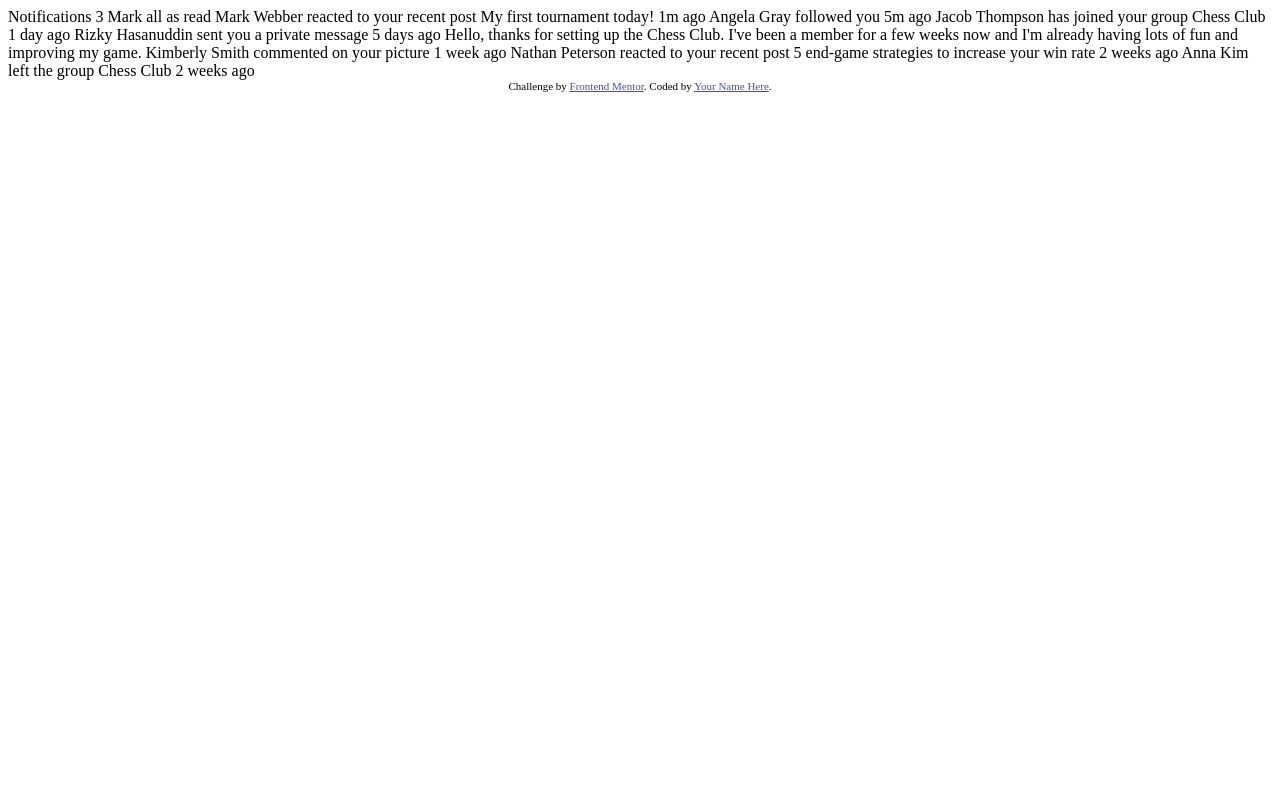
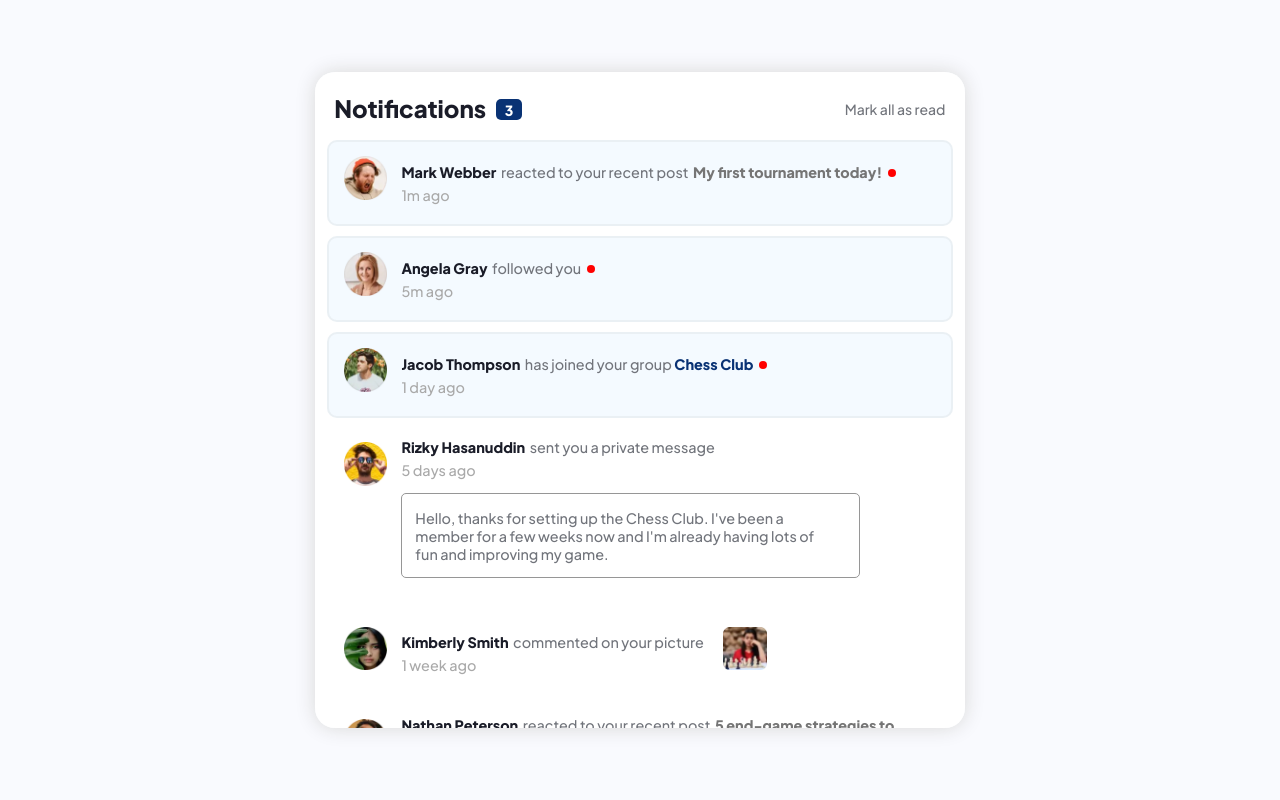
Before and after one commit to Kamilkwk12/Notifications-page, a plain HTML site: page index.html in a window 1280 px wide. Drawn offline with Linux system fonts and the light colour scheme.

Commit message:
Add files via upload

```diff
--- a/index.html
+++ b/index.html
@@ -2,50 +2,85 @@
 <html lang="en">
 <head>
   <meta charset="UTF-8">
-  <meta name="viewport" content="width=device-width, initial-scale=1.0"> <!-- displays site properly based on user's device -->
-
-  <link rel="icon" type="image/png" sizes="32x32" href="./images/favicon-32x32.png">
-
+  <meta name="viewport" content="width=device-width, initial-scale=1.0">
+  <link rel="stylesheet" href="./style.css">
+  <link rel="icon" type="image/png" sizes="32x32" href="./assets/images/favicon-32x32.png">
   <title>Frontend Mentor | Notifications page</title>
-
-  <!-- Feel free to remove these styles or customise in your own stylesheet 👍 -->
-  <style>
-    .attribution { font-size: 11px; text-align: center; }
-    .attribution a { color: hsl(228, 45%, 44%); }
-  </style>
 </head>
 <body>
-
-  Notifications 3
-
-  Mark all as read
-
-  Mark Webber reacted to your recent post My first tournament today!
-  1m ago
-
-  Angela Gray followed you
-  5m ago
-
-  Jacob Thompson has joined your group Chess Club
-  1 day ago
-
-  Rizky Hasanuddin sent you a private message
-  5 days ago
-  Hello, thanks for setting up the Chess Club. I've been a member for a few weeks now and
-  I'm already having lots of fun and improving my game.
-
-  Kimberly Smith commented on your picture
-  1 week ago
-
-  Nathan Peterson reacted to your recent post 5 end-game strategies to increase your win rate
-  2 weeks ago
-
-  Anna Kim left the group Chess Club
-  2 weeks ago
-
-  <div class="attribution">
-    Challenge by <a href="https://www.frontendmentor.io?ref=challenge" target="_blank">Frontend Mentor</a>.
-    Coded by <a href="#">Your Name Here</a>.
-  </div>
+  <main>
+    <header>
+      <h1>Notifications</h1>
+      <div id="notify-number">3</div>
+      <div id="mark-all">Mark all as read</div>
+    </header>
+    <section class="unread">
+      <img src="./assets/images/avatar-mark-webber.webp" alt="profile picture"/>
+      <div>
+        <span class="name">Mark Webber</span> reacted to your recent post
+        <span class="post-name">My first tournament today!</span>
+        <div class="dot show"></div>
+        <span class="time-ago">1m ago</span>
+      </div>
+    </section>
+    <section class="unread">
+      <img src="./assets/images/avatar-angela-gray.webp" alt="profile picture"/>
+      <div>
+        <span class="name">Angela Gray</span> followed you
+        <div class="dot show"></div>
+        <br/>
+        <span class="time-ago">5m ago</span>
+      </div>
+    </section>
+    <section class="unread">
+      <img src="./assets/images/avatar-jacob-thompson.webp" alt="profile picture"/>
+      <div>
+        <span class="name">Jacob Thompson</span> has joined your group
+        <span class="event-name">Chess Club</span>
+        <div class="dot show"></div>
+        <span class="time-ago">1 day ago</span>
+      </div>
+    </section>
+    <section class="">
+      <img src="./assets/images/avatar-rizky-hasanuddin.webp" alt="profile picture"/>
+      <div>
+        <span class="name">Rizky Hasanuddin</span> sent you a private message
+        <div class="dot"></div>
+        <span class="time-ago">5 days ago</span>
+        <div class="message">
+          Hello, thanks for setting up the Chess Club.
+          I've been a member for a few weeks now and
+          I'm already having lots of fun and improving my game.
+        </div>
+      </div>
+    </section>
+    <section class="">
+      <img src="./assets/images/avatar-kimberly-smith.webp" alt="profile picture"/>
+      <div>
+        <span class="name">Kimberly Smith</span> commented on your picture
+        <div class="dot"></div>
+        <span class="time-ago">1 week ago</span>
+      </div>
+      <img src="./assets/images/image-chess.webp" alt="chess image"/>
+    </section>
+    <section class="">
+      <img src="./assets/images/avatar-nathan-peterson.webp" alt="profile picture"/>
+      <div>
+        <span class="name">Nathan Peterson</span> reacted to your recent post
+        <span class="post-name">5 end-game strategies to increase your win rate</span>
+        <div class="dot"></div>
+        <span class="time-ago">2 weeks ago</span>
+      </div>
+    </section>
+    <section class="">
+      <img src="./assets/images/avatar-anna-kim.webp" alt="profile picture"/>
+      <div>
+        <span class="name">Anna Kim</span> left the group
+        <span class="event-name">Chess Club</span>
+        <div class="dot "></div>
+        <span class="time-ago">2 weeks ago</span>
+      </div>
+    </section>
+  </main>
 </body>
 </html>
--- /dev/null
+++ b/style.css
@@ -0,0 +1,216 @@
+*{
+    margin: 0;
+    padding: 0;
+}
+
+@font-face {
+    font-family: Jakarta-Lite;
+    src: url(./assets/fonts/PlusJakartaSans-VariableFont_wght.ttf);
+    font-weight: 500;
+}
+
+@font-face {
+    font-family: Jakarta-Bold;
+    src: url(./assets/fonts/PlusJakartaSans-VariableFont_wght.ttf);
+    font-weight: 800;
+}
+
+html{
+    box-sizing: border-box;
+}
+
+
+body {
+    background-color: white;
+    align-items: flex-start;
+    width: 100%;
+    min-width: 340px;
+    min-height: 100vh;
+    padding-bottom: 2em;
+}
+
+header{
+    display: flex;
+    width: 100%;
+    height: 4em;
+    align-items: flex-end;
+    margin-bottom: 20px;
+}
+
+h1 {
+    width: fit-content;
+    height: 1.12em;
+    font-family: Jakarta-Bold;
+    font-size: 1.5em;
+    color: #1a1c28;
+    margin: 0 0.4em 0 0.8em;
+}
+
+#notify-number{
+    display: flex;
+    justify-content: center;
+    align-items: center;
+    font-family: Jakarta-Bold;
+    background-color: #093274;
+    font-size: 14px;
+    color: white;
+    min-width: 1.9em;
+    min-height: 1.5em;
+    border-radius: 5px;
+}
+
+#mark-all {
+    display: flex;
+    align-items: center;
+    font-family: Jakarta-Lite;
+    color: #71747b;
+    cursor: pointer;
+    font-size: 14px;
+    width:fit-content;
+    height: 22px;
+    margin: 0 1.4em 0 auto
+}
+
+main{
+    display: flex;
+    flex-direction: column;
+    align-items: center;
+    width: 100%;
+    height: auto;
+}
+
+section {
+    display: flex;
+    font-family: Jakarta-Lite;
+    font-size: 0.9em;
+    color: #71747b;
+    border-radius: 10px;
+    width: calc(100% - 2em);
+    min-height: 5.5em;
+    margin: 10px auto 0 auto;
+    transition-duration: 0.2s;
+    user-select: none;
+}
+
+section:active{
+    background-color: #a1d5ff;
+    transition-duration: 0.2s;
+}
+
+.unread{
+    background-color: #f4faff;
+    border: solid 2px rgba(150, 150, 150, 0.1);
+}
+
+img {
+    width: 3em;
+    height: 3em;
+    margin: 1em 1em 0 1em;
+}
+
+section > div {
+    margin: auto 5px auto 0;
+    padding: 10px 0 10px 0;
+}
+.name {
+    color: #1a1c28;
+    font-family: Jakarta-Bold !important;
+    margin-right: 2px;
+}
+
+.post-name {
+    font-family: Jakarta-Bold !important;
+    color:rgb(117, 117, 117);
+    margin-left: 2px;
+}
+
+.time-ago {
+    display: block;
+    color: darkgray;
+    margin-top: 5px;
+}
+
+.event-name {
+    font-family: Jakarta-Bold !important;
+    color: #093274;
+}
+
+.dot {
+    display: none;
+    width: 8px;
+    height: 8px;
+    background-color: red;
+    border-radius: 50%;
+    margin: 0 3px 1px 3px;
+}
+
+.show{
+    display: inline-block;;
+}
+
+.message{
+    width: 75%;
+    height: auto;
+    border: solid 1px rgba(150, 150, 150);
+    border-radius: 5px;
+    padding: 1em 2.5em 1em 0.9em;
+   margin: 1em 0 1em 0;
+}
+
+
+@media only screen and (min-width: 650px) {
+
+    body{
+        display: flex;
+        background-color: #f9fafe;
+        width: 100%;
+        height: 100vh;
+        padding: 0 !important;
+    }
+    header{
+        display: flex;
+        width: 100%;
+        height: 3em;
+        align-items: flex-end;
+        background-color: white;
+        border-radius: 15px;
+    }
+    main{
+        display: block;
+        overflow-x: hidden;
+        overflow-y: auto;
+        max-width: 650px !important;
+        height: 82vh;
+        background-color: white;
+        margin: auto;
+        align-items: center;
+        border-radius: 20px;
+        box-shadow: 0 0 20px #d8d8d8;
+    }
+
+    main::-webkit-scrollbar {
+        width: 4px;
+        border-radius: 5px;
+    }
+
+    main::-webkit-scrollbar-thumb {
+        background-color: transparent;
+        border-radius: 5px;
+    }
+
+    main:hover::-webkit-scrollbar-thumb {
+        background-color: rgb(176, 176, 176);
+    }
+
+    main::-webkit-scrollbar-button{
+        height: 15px;
+    }
+
+    section{
+        min-height: 82px;
+    }
+
+
+
+
+}
```
Also changed, not shown: app.js (added).
